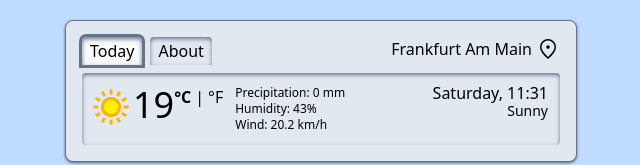
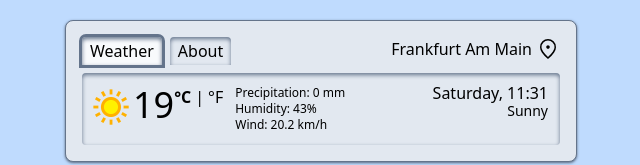
Before and after one commit to SebastianPost96/tailwind-weather-app, an Angular app: page / in a window 1280 px wide. Shown: the top 165 px of the page, without its empty margins (319-959 px from the left). Built offline with nearby package versions, Linux system fonts and the light colour scheme; no server answers.

Commit message:
fix write path

```diff
--- a/scripts/write-env.js
+++ b/scripts/write-env.js
@@ -1,8 +1,8 @@
 import { writeFile } from "fs";
 
-const targetPath = "../env.ts";
+const targetPath = "./env.ts";
 
-const envConfigFile = process.env.ENVIRONMENT;
+const envConfigFile = "process.env.ENVIRONMENT";
 
 writeFile(targetPath, envConfigFile, "utf8", (err) => {
   if (err) {
--- a/src/app/app.component.html
+++ b/src/app/app.component.html
@@ -2,7 +2,7 @@
   <div class="mt-5 w-[90vw] max-w-lg">
     <app-panel>
       <app-tabs [contentRight]="locationButton">
-        <app-tab label="Today">
+        <app-tab label="Weather">
           <app-today *ngIf="appState.weatherData$ | async as weatherData" [weatherData]="weatherData"></app-today>
         </app-tab>
         <app-tab label="About">
```
